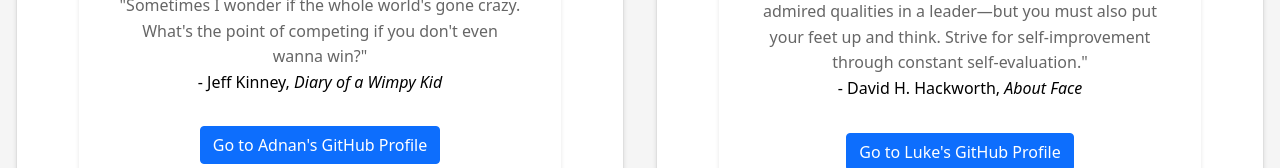
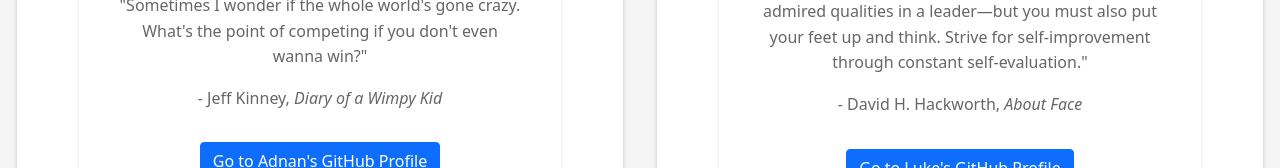
Before and after one commit to dlukerogers/can-of-books-frontend, a React (Create React App) app: page /about in a window 1280 px wide. Shown: the part 469-637 px from the top of the page. Built offline with nearby package versions, Linux system fonts and the light colour scheme; no server answers.

Commit message:
fixed bug issues

```diff
--- a/src/About.js
+++ b/src/About.js
@@ -3,7 +3,7 @@ import Button from "react-bootstrap/Button";
 import Card from "react-bootstrap/Card";
 import adnan from "./img/adnan.jpeg";
 import luke from "./img/luke.jpeg";
-import './About.css';
+import "./About.css";
 
 class Profile extends Component {
   render() {
@@ -16,9 +16,17 @@ class Profile extends Component {
             <Card.Text>
               "Sometimes I wonder if the whole world's gone crazy. What's the
               point of competing if you don't even wanna win?"
-              <p>- Jeff Kinney, <span>Diary of a Wimpy Kid</span></p>
             </Card.Text>
-            <Button variant="primary" href="https://github.com/adnanm123" target="_blank">Go to Adnan's GitHub Profile</Button>
+            <Card.Text>
+              - Jeff Kinney, <span>Diary of a Wimpy Kid</span>
+            </Card.Text>
+            <Button
+              variant="primary"
+              href="https://github.com/adnanm123"
+              target="_blank"
+            >
+              Go to Adnan's GitHub Profile
+            </Button>
           </Card.Body>
         </Card>
         <Card className="card-body">
@@ -31,9 +39,17 @@ class Profile extends Component {
               qualities in a leader—but you must also put your feet up and
               think. Strive for self-improvement through constant
               self-evaluation."
-              <p>- David H. Hackworth, <span>About Face</span></p>
             </Card.Text>
-            <Button variant="primary" href="https://github.com/dlukerogers" target="_blank">Go to Luke's GitHub Profile</Button>
+            <Card.Text>
+              - David H. Hackworth, <span>About Face</span>
+            </Card.Text>
+            <Button
+              variant="primary"
+              href="https://github.com/dlukerogers"
+              target="_blank"
+            >
+              Go to Luke's GitHub Profile
+            </Button>
           </Card.Body>
         </Card>
       </div>
```
Also changed, not shown: .eslintrc.json.
